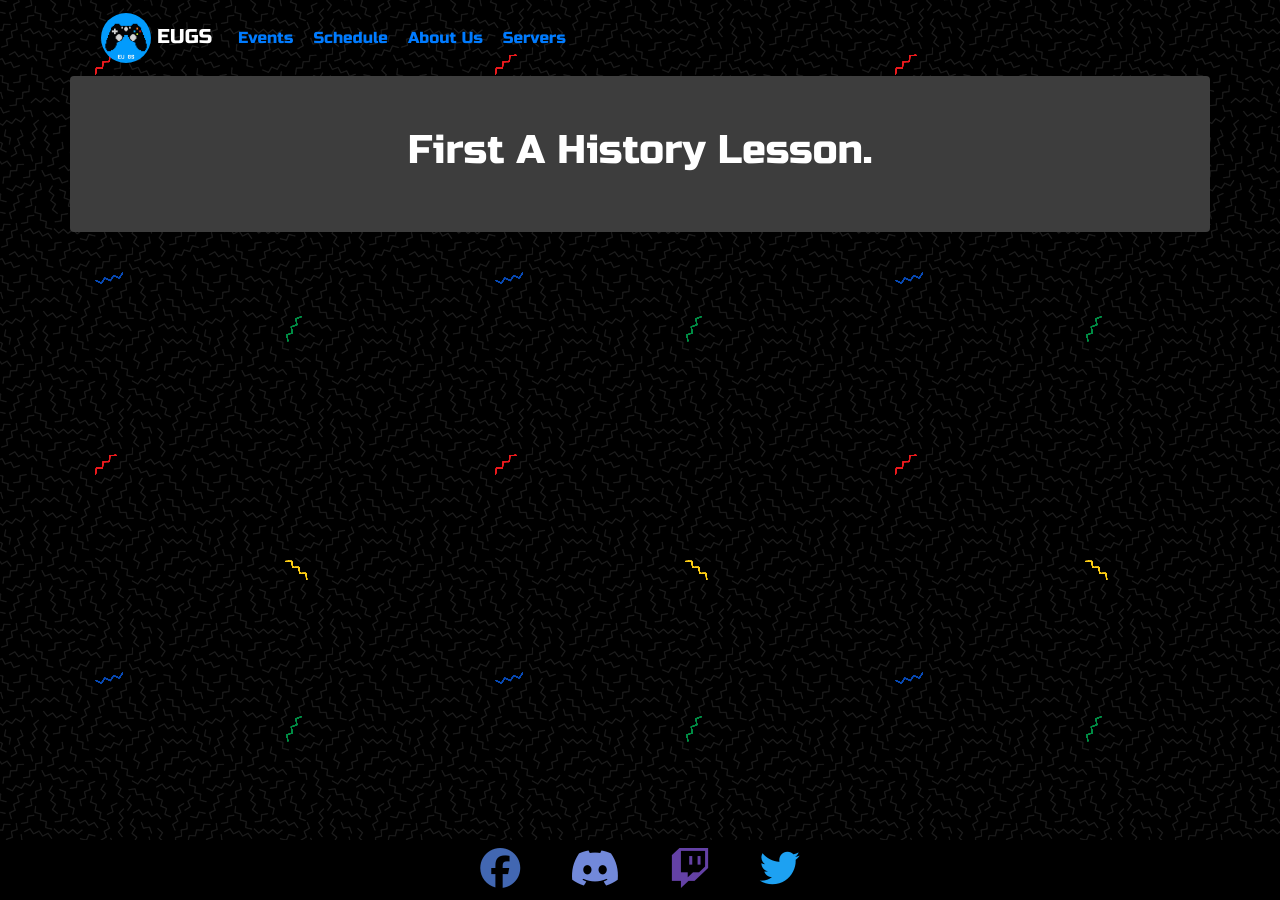
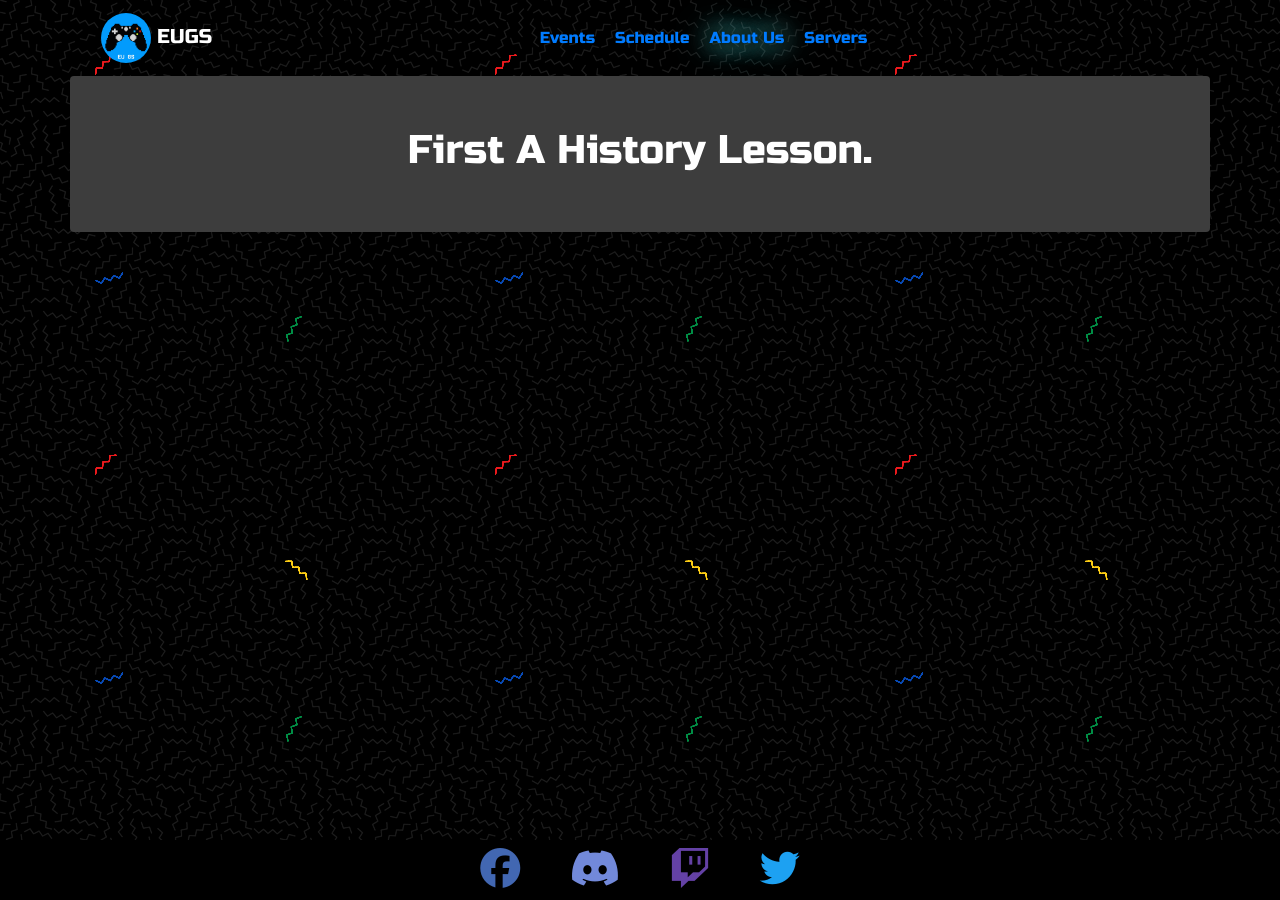
Before and after one commit to Ninteedo/eugs_website, a Jekyll site: the page built from about.html, in a window 1280 px wide. Built offline with Jekyll 4.4.1, drawn with Linux system fonts in a browser that asks for light colours; nearby versions of some CDN libraries.

Commit message:
tinkering with navbar and calendar stuff

```diff
--- a/_includes/nav.html
+++ b/_includes/nav.html
@@ -12,11 +12,12 @@
       <span class="navbar-toggler-icon"></span>
     </button>
 
-    <div class="collapse navbar-collapse" id="collapsibleNavbar">
+    <div class="collapse  justify-content-center navbar-collapse" id="collapsibleNavbar">
       <ul class="nav navbar-nav">
         {% for item in site.data.nav %}
         <li class="nav-item">
-          <a class="" href="{{ item.link }}" {% if page.url == item.link %} class="neon-text"{% endif %}>{{ item.name }}</a>
+          <a href="{{ item.link }}" {% if page.url == item.link %} class="neon-text"{% endif %}>{{ item.name }}</a>
+          <br>
         </li>
         {% endfor %}
       </ul>
--- a/_sass/main.scss
+++ b/_sass/main.scss
@@ -80,7 +80,7 @@
 
 
 .neon-text{
-    text-shadow: 0 0 10px #000000, 0 0 20px grey, 0 0 30px #6fffe9, 0 0 40px #6fffe9, 0 0 50px #6fffe9;
+    text-shadow: 0 0 10px black, 0 0 25px #6fffe9, 0 0 35px #6fffe9,;
 
 }
 
--- a/e_schedule.html
+++ b/e_schedule.html
@@ -10,7 +10,7 @@
 
     <div class="responsiveCal">
 
-        <iframe class="embed-responsive-item embed-responsive-16by9" src="https://calendar.google.com/calendar/embed?src=h9n0ijln6ugplbiqnk0856t5qk%40group.calendar.google.com&ctz=Europe%2FLondon" style="border: 0"  frameborder="0" scrolling="no"></iframe>
+        <iframe class="embed-responsive-item embed-responsive-16by9" src="https://calendar.google.com/calendar/embed?height=600&amp;wkst=1&amp;bgcolor=%230094ff&amp;ctz=Europe%2FLondon&amp;src=aDluMGlqbG42dWdwbGJpcW5rMDg1NnQ1cWtAZ3JvdXAuY2FsZW5kYXIuZ29vZ2xlLmNvbQ&amp;color=%23AD1457&amp;mode=AGENDA&amp;showTitle=0&amp;showNav=0&amp;showPrint=0&amp;showTabs=1&amp;showCalendars=1&amp;showTz=1" style="border-width:0" width="800" height="600" frameborder="0" scrolling="no"></iframe>
     </div>
 
 </div>
```
Also changed, not shown: 7 other files.
